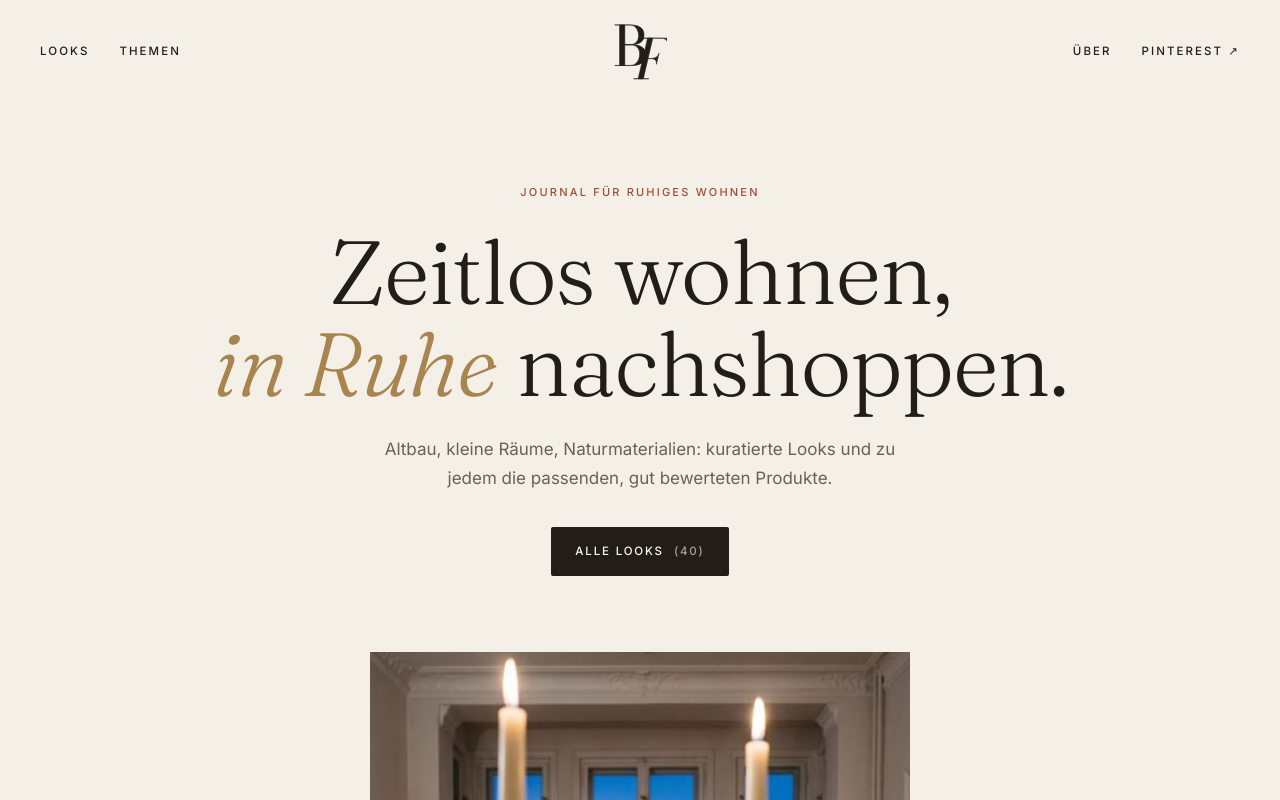
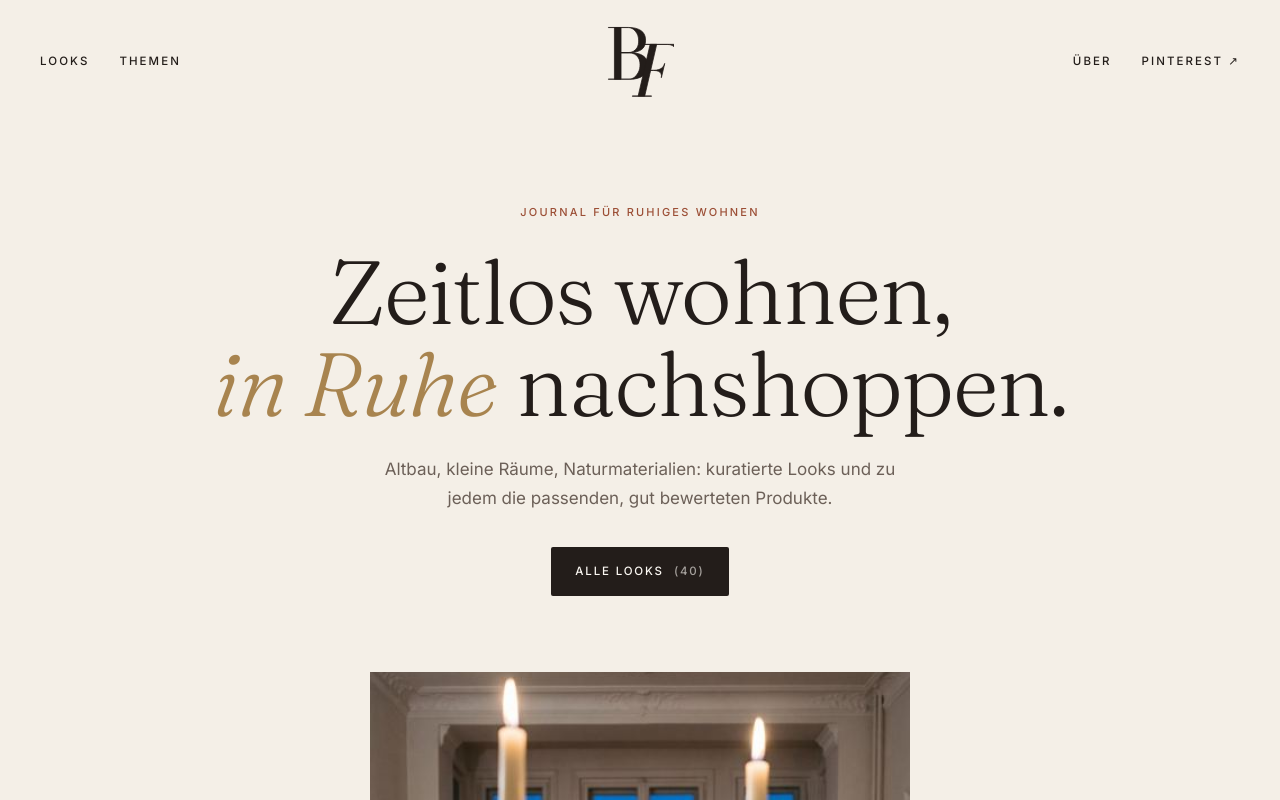
Before and after one commit to bottegaferrarese/bottega-ferrarese-website, a plain HTML site: page index.html in a window 1280 px wide. Shown: the top 800 px of the page. Drawn offline with Linux system fonts and the light colour scheme.

Commit message:
Header: Monogramm am Anfang größer
Co-Authored-By: Claude Opus 5.5 <noreply@anthropic.com>
Claude-Session: https://claude.ai/code/session_01FsrJr1DLrjNpjnPXrQTtHw

```diff
--- a/style.css
+++ b/style.css
@@ -153,10 +153,10 @@ footer.site{padding:80px 0 24px;margin-top:80px}.fstate{margin-bottom:50px}.fcol
 .hbar{transition:height .5s var(--ease)}
 .brand .mono{transition:height .5s var(--ease)}
 .brand .wm{display:inline-block;overflow:hidden;white-space:nowrap;transition:max-width .6s var(--ease),opacity .45s var(--ease),margin .6s var(--ease);max-width:260px}
-.js header.site:not(.scrolled) .hbar{height:104px}
-.js header.site:not(.scrolled) .brand .mono{height:58px}
+.js header.site:not(.scrolled) .hbar{height:124px}
+.js header.site:not(.scrolled) .brand .mono{height:74px}
 .js header.site:not(.scrolled) .brand .wm{max-width:0;opacity:0;margin-right:0}
 .js header.site:not(.scrolled) .brand{gap:0}
 .brand{transition:gap .6s var(--ease)}
-@media (max-width:700px){.js header.site:not(.scrolled) .hbar{height:84px}.js header.site:not(.scrolled) .brand .mono{height:42px}}
+@media (max-width:700px){.js header.site:not(.scrolled) .hbar{height:96px}.js header.site:not(.scrolled) .brand .mono{height:52px}}
 @media (prefers-reduced-motion:reduce){*{transition:none!important;animation:none!important}.js .rv{opacity:1;transform:none}html{scroll-behavior:auto}}
```
